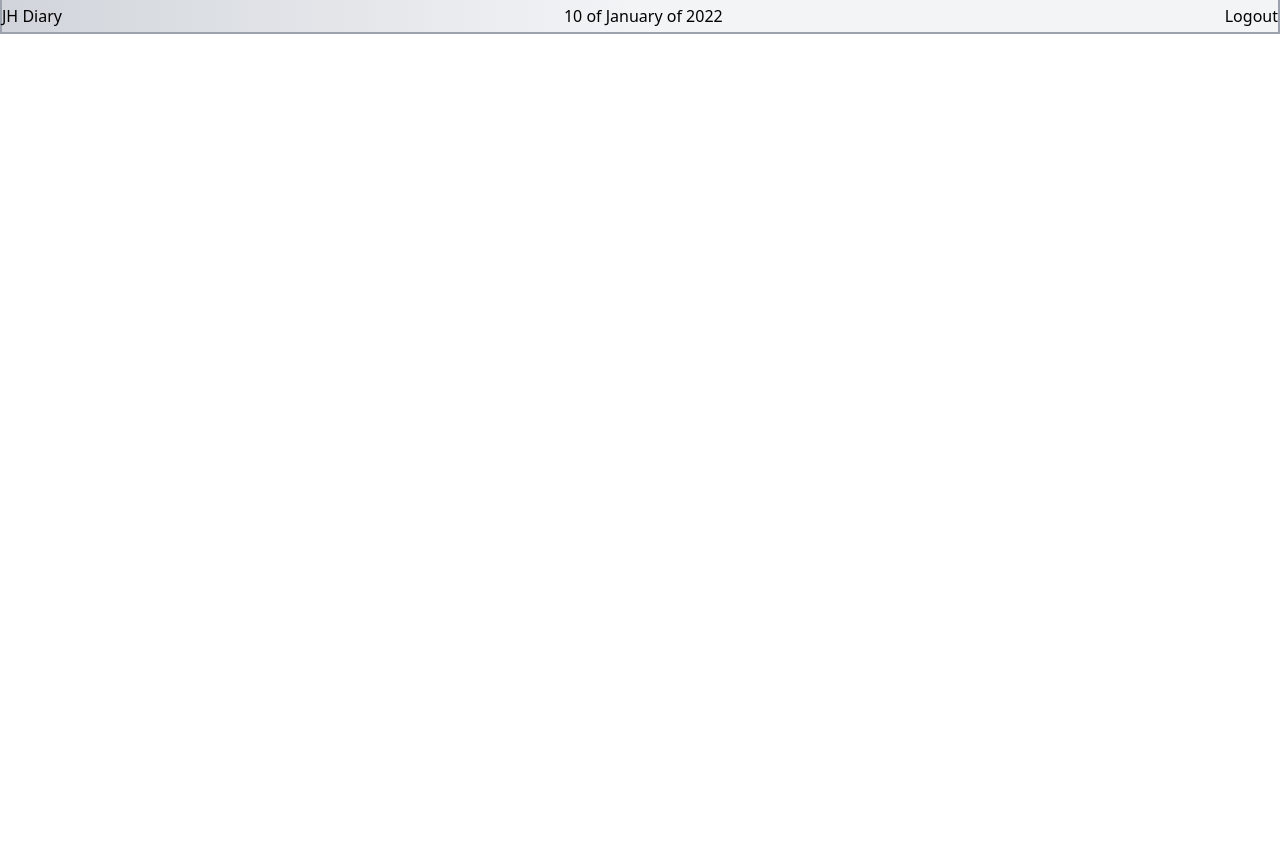
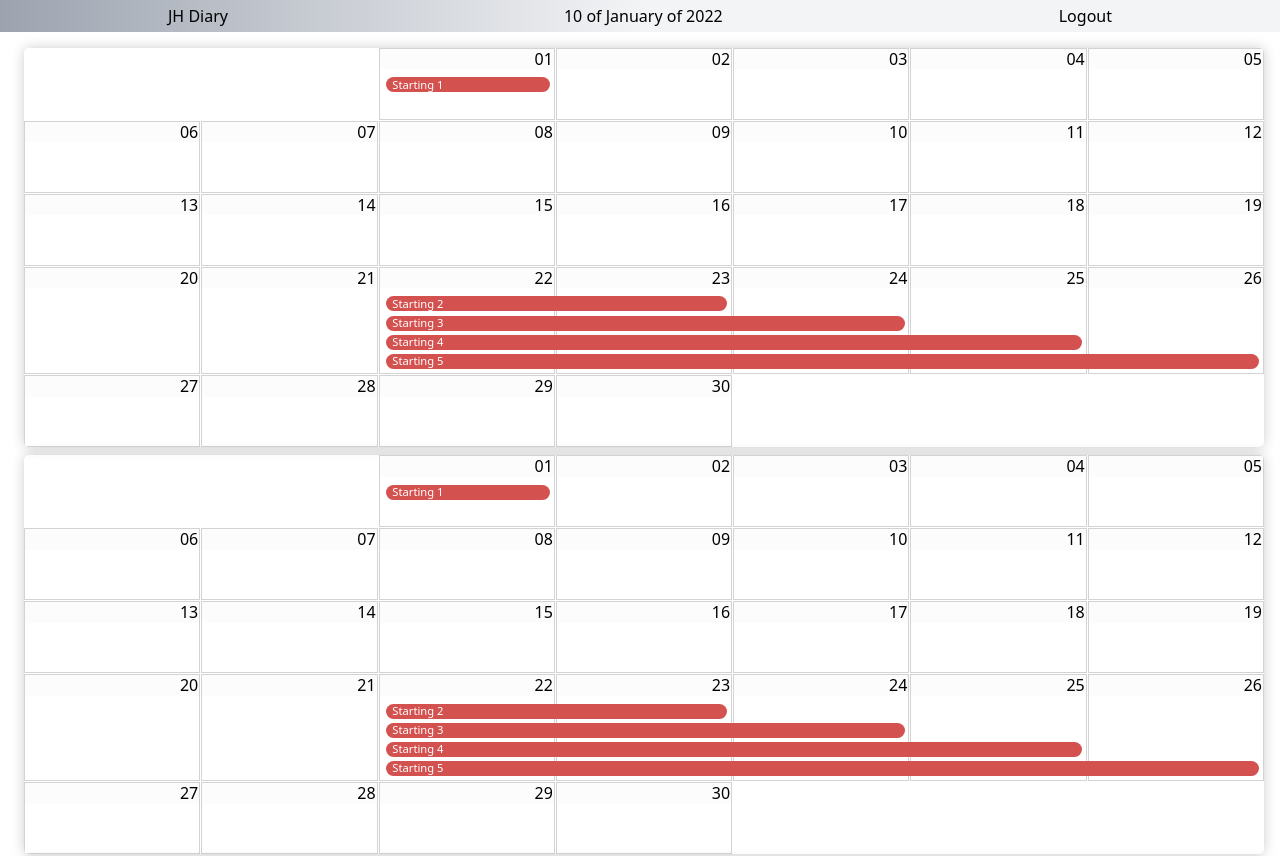
Before and after one commit to espin-tolosa/calendar-ts, a React (Vite) app: page / in a window 1280 px wide. Shown: the top 856 px of the page. Before the commit the page ends 800 px from the top, so only its background shows below. Built offline with nearby package versions, Linux system fonts and the light colour scheme.

Commit message:
Migrated Controller to Tailwind

```diff
--- a/src/index.css
+++ b/src/index.css
@@ -19,4 +19,28 @@
   .controller-off {
     grid-template-columns: 0fr 1fr;
   }
+
+  .calendar {
+    margin-top: 1em;
+    display: grid;
+    grid-template-columns: repeat(auto-fit, minmax(var(--calendar_width), 1fr));
+    gap: 0.5rem;
+    margin-inline: 1em;
+  }
 }
+
+@layer utilities {
+  .smooth {
+    overflow: hidden;
+    transition-property: max-height;
+    transition-timing-function: ease-in-out;
+    transition-duration: 0.5s;
+  }
+  .smooth-display-on {
+    max-height: calc(100vh - var(--header_height));
+  }
+  .smooth-display-off {
+    border-bottom: transparent;
+    max-height: calc(0 * var(--header_height));
+  }
+}
--- a/src/pages/Codelink.tsx
+++ b/src/pages/Codelink.tsx
@@ -1,5 +1,5 @@
 import { useEffect, useState, useRef } from "react";
-//import "@styles/codelink.css";
+import "@styles/codelink.css";
 
 const events = [
   { id: 1, start: 1, job: "Starting 1" },
@@ -211,7 +211,7 @@ export default function App(): JSX.Element {
     stateToggle = "smooth-display-off";
     controllerToggle = "controller-off";
   }
-  const controllerLayoutClassName = `controller-layout smooth ${stateToggle} sticky top-controller`;
+  const controllerLayoutClassName = `rounded-b-lg [z-index:11] border-x-2 border-x-gray-600 bg-gray-400 border-t-2 border-t-gray-200 ${stateToggle} smooth sticky top-controller`;
 
   return (
     <>
@@ -226,10 +226,11 @@ export default function App(): JSX.Element {
 					</div>
 				</div>
 			*/}
-      <div className="App select-none">
+      {/*App*/}
+      <div className="select-none box-border">
         {/*header-layout*/}
         <div
-          className="sticky top-0 border-x-2 border-b-2 border-gray-400 bg-gradient-to-r from-gray-300 via-gray-100 to-gray-100"
+          className="sticky z-10 top-0 bg-gradient-to-r from-gray-400 via-gray-100 to-gray-100"
           onClick={() => setToogleCreate((prev) => !prev)}
         >
           {/*header*/}
@@ -244,11 +245,32 @@ export default function App(): JSX.Element {
         </div>
 
         {/*main-layout*/}
-        <div className={`grid gap-2 ${controllerToggle}`}>
+        <div
+          className={`2xl:grid landscape:grid sm:flex sm:flex-col gap-2 ${controllerToggle}`}
+        >
           {/*controller-layout*/}
-          <div className={controllerLayoutClassName}></div>
+          <div
+            className={`rounded-b-lg z-10 2xl:mt-4 sm:mt-0
+						bg-gradient-to-b from-gray-100 via-gray-300 to-gray-400
+						 ${stateToggle} smooth sticky top-controller`}
+          >
+            {/* this sticky could be removed */}
+            <div className="sticky">{true && <CreateEvent />}</div>
+          </div>
+
+          {/*calendar-layout*/}
+          <div className="m-0">
+            {/*calendar*/}
+            <div className="calendar">
+              <Month />
+              <Month />
+              <Month />
+              <Month />
+            </div>
+          </div>
         </div>
-        {/*
+      </div>
+      {/*
 
 
 	<div className={`main-layout ${controllerToggle}`}>
@@ -268,7 +290,6 @@ export default function App(): JSX.Element {
 		</div>
 
 	*/}
-      </div>
     </>
   );
 }
--- a/src/styles/codelink.css
+++ b/src/styles/codelink.css
@@ -424,13 +424,6 @@ html {
 .month-start-sun {
   grid-column-start: min(6, 7);
 }
-.calendar {
-  margin-top: 1em;
-  display: grid;
-  grid-template-columns: repeat(auto-fit, minmax(var(--calendar_width), 1fr));
-  gap: 0.5rem;
-  margin-inline: 1em;
-}
 
 .month {
   display: grid;
@@ -693,21 +686,6 @@ html {
 }
 
 /* legacy: loremipsum smooth scrolling */
-.smooth {
-  overflow: hidden;
-  transition-property: max-height;
-  transition-timing-function: ease-in-out;
-  transition-duration: 0.3s;
-  border-bottom: 1px solid hsl(0, 0%, 80%);
-}
-
-.smooth-display-on {
-  max-height: calc(100vh - var(--header_height));
-}
-.smooth-display-off {
-  border-bottom: transparent;
-  max-height: calc(0 * var(--header_height));
-}
 
 /* Create event */
 
```
